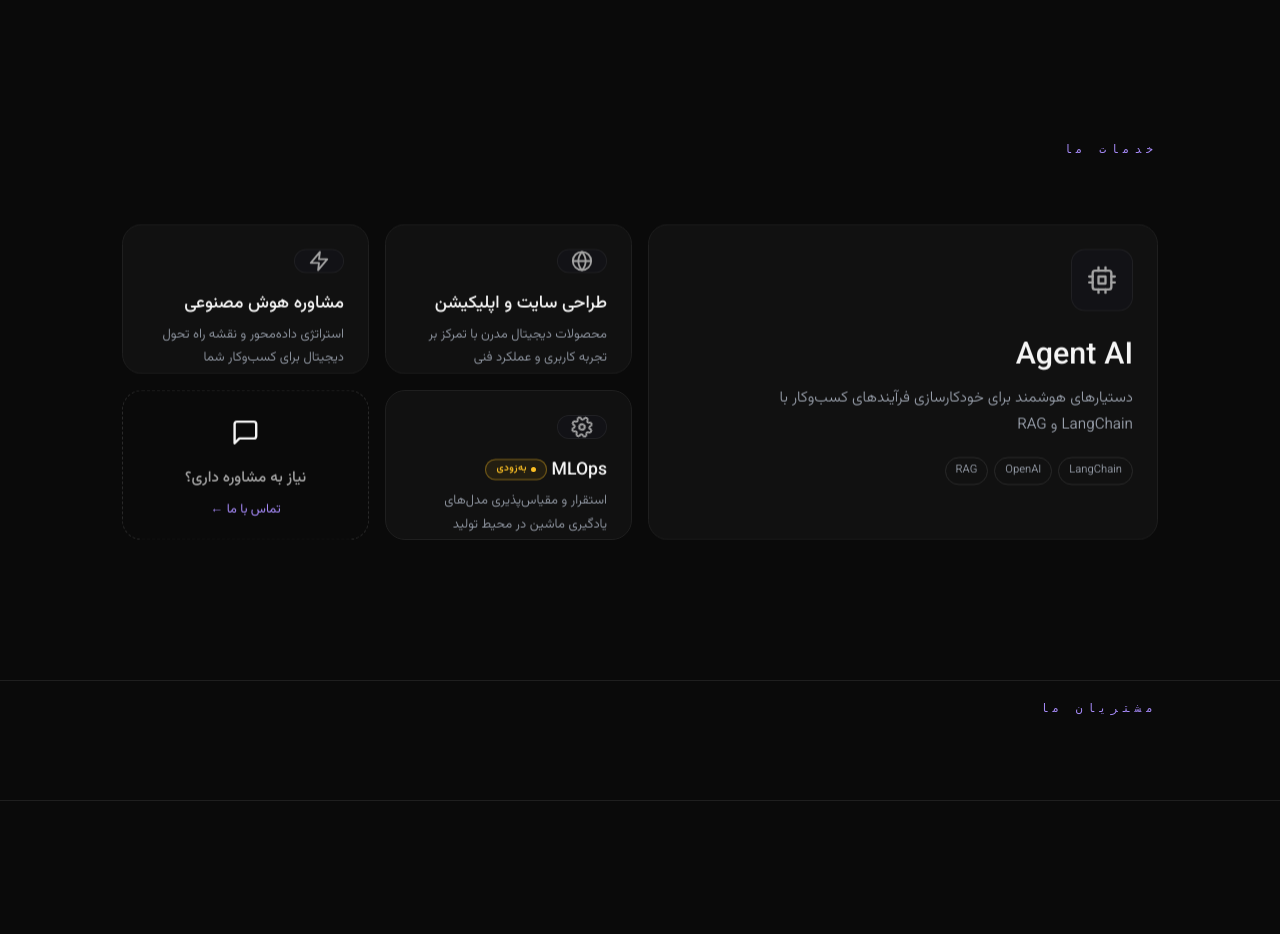
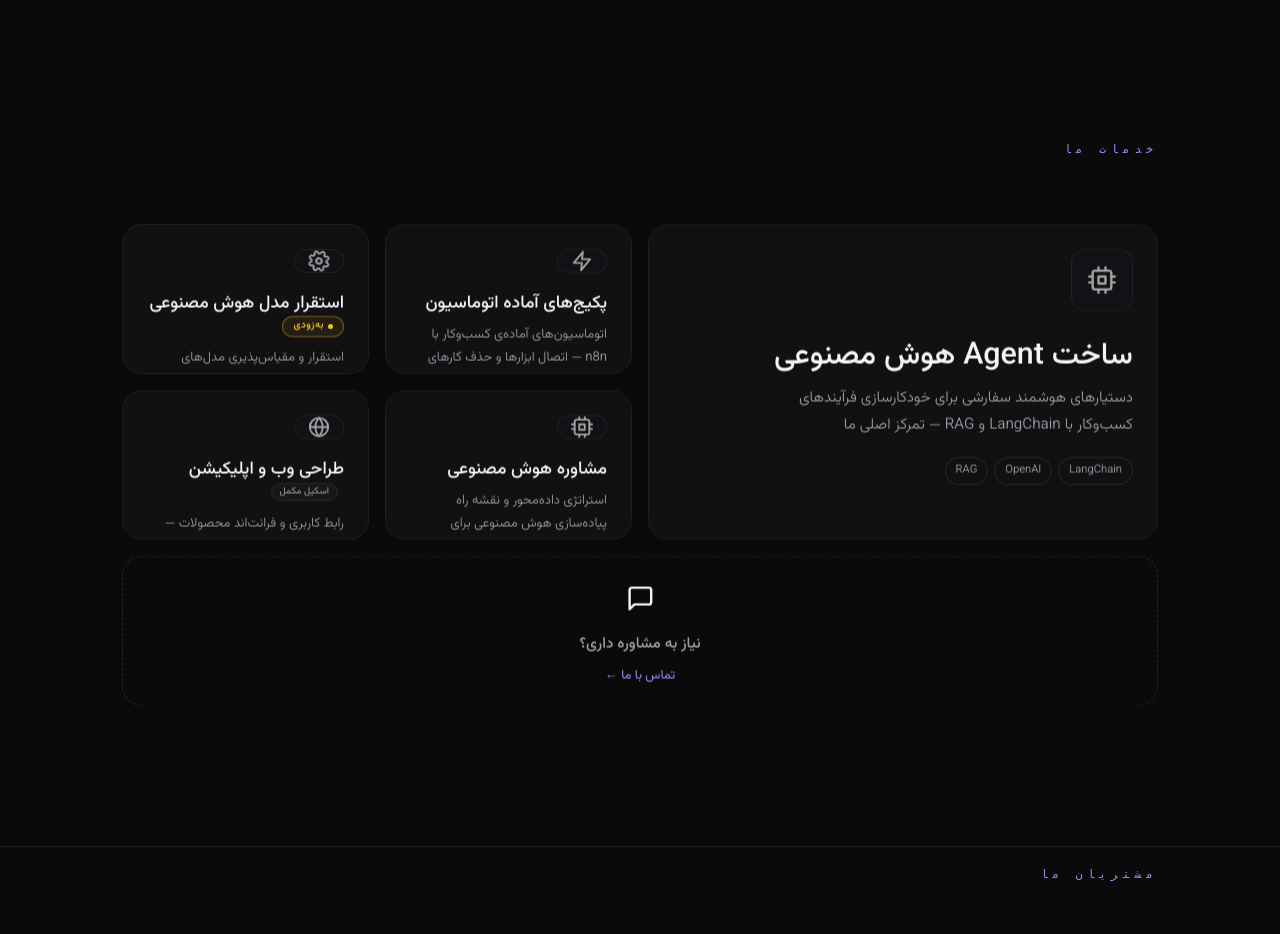
Before and after one commit to amirrezahajiabadi/Nexiify, a Django app: page / in a window 1280 px wide. Shown: the part 1309-2243 px from the top of the page. Run offline with Django 5.2, Linux system fonts and the light colour scheme; data comes from the database, SQL or seed files in the repository; data that the repository does not hold is empty.

Commit message:
Refocus site on AI agents, automation packages and model deployment
Make Agent AI the primary offering, add ready n8n automation packages as
the second focus, and present model deployment as coming soon. Web/app
design is demoted to a supporting skill shown with a subtle badge. Update
homepage bento, services page, contact request types, project filters and
seed data accordingly.

```diff
--- a/Nexify/apps/contact/tests.py
+++ b/Nexify/apps/contact/tests.py
@@ -135,7 +135,7 @@ def test_get_renders_form_and_context(client):
     assert isinstance(response.context["form"], ContactForm)
     # فقط FAQ های منتشرشده
     assert len(response.context["faqs"]) == 1
-    # ۷ گزینه‌ی نوع درخواست
+    # همه‌ی گزینه‌های نوع درخواست
     assert len(response.context["options"]) == len(ContactMessage.REQUEST_TYPES)
     # CSRF توکن در فرم
     assert b"csrfmiddlewaretoken" in response.content
@@ -299,7 +299,7 @@ def test_contact_message_str_and_ordering():
     )
     # مرتب‌سازی نزولی بر اساس تاریخ ایجاد
     assert list(ContactMessage.objects.all()) == [second, first]
-    assert str(first) == "علی محمدی — طراحی سایت"
+    assert str(first) == "علی محمدی — طراحی وب"
 
 
 @pytest.mark.django_db
--- a/Nexify/apps/contact/views.py
+++ b/Nexify/apps/contact/views.py
@@ -14,11 +14,12 @@ logger = logging.getLogger(__name__)
 
 # آیکون‌های نمایشی هر نوع درخواست (فقط UI) — کلیدهای نگاشت به SVG در apps/core/icons.py
 REQUEST_TYPE_ICONS = {
+    "agent-ai": "🤖",
+    "automation": "⚡",
+    "mlops": "⚙️",
     "consulting": "🧠",
     "web-design": "🌐",
     "app-development": "📱",
-    "agent-ai": "🤖",
-    "mlops": "⚙️",
     "education": "📚",
     "other": "💡",
 }
--- a/Nexify/static/css/index.css
+++ b/Nexify/static/css/index.css
@@ -175,14 +175,46 @@
     color: #1c1917;
     box-shadow: 0 0 0 1px rgba(251, 191, 36, 0.3), 0 8px 24px rgba(251, 191, 36, 0.3);
 }
-/* هویت رنگی هر سرویس — گرادیان hover آیکون متمایز (پیش‌فرض بنفش برای مشاوره AI) */
+/* هویت رنگی هر سرویس — گرادیان hover آیکون متمایز */
 .service-card-green:hover .service-card-icon {
     background: linear-gradient(135deg, #10b981, #059669);
     box-shadow: 0 0 0 1px rgba(16, 185, 129, 0.3), 0 8px 24px rgba(16, 185, 129, 0.35);
 }
+/* اتوماسیون — فیروزه‌ای (n8n) */
+.service-card-cyan:hover .service-card-icon {
+    background: linear-gradient(135deg, #06b6d4, #0891b2);
+    box-shadow: 0 0 0 1px rgba(6, 182, 212, 0.3), 0 8px 24px rgba(6, 182, 212, 0.35);
+}
+.service-card-cyan:hover { border-color: rgba(6, 182, 212, 0.5); }
+.service-card-cyan:hover .service-card-title { color: #22d3ee; }
+.service-card-cyan:hover .service-card-arrow { color: #22d3ee; }
+.service-card-cyan:hover .service-card-tag { border-color: rgba(6, 182, 212, 0.35); background: rgba(6, 182, 212, 0.06); }
+.service-card-cyan::after { background: linear-gradient(90deg, #06b6d4, #22d3ee); }
+.service-card-cyan::before { background: radial-gradient(320px circle at var(--mx, 50%) var(--my, 50%), rgba(6, 182, 212, 0.16) 0%, transparent 65%); }
+/* مشاوره — بنفش صریح */
+.service-card-purple:hover .service-card-icon {
+    background: linear-gradient(135deg, #8b5cf6, #6d28d9);
+    box-shadow: 0 0 0 1px rgba(139, 92, 246, 0.3), 0 8px 24px rgba(124, 58, 237, 0.35);
+}
+.service-card-purple:hover .service-card-title { color: #a78bfa; }
+.service-card-purple:hover .service-card-arrow { color: #a78bfa; }
 .service-card-blue:hover .service-card-icon {
     background: linear-gradient(135deg, #3b82f6, #2563eb);
     box-shadow: 0 0 0 1px rgba(59, 130, 246, 0.3), 0 8px 24px rgba(59, 130, 246, 0.35);
+}
+/* اسکیل مکمل (طراحی وب/اپ) — بج ظریف خاکستری */
+.side-skill-badge {
+    display: inline-block;
+    vertical-align: middle;
+    margin-inline-start: 6px;
+    padding: 2px 8px;
+    border: 1px solid var(--border-light);
+    border-radius: 50px;
+    font-size: 0.6rem;
+    font-weight: 400;
+    color: var(--text-muted);
+    background: rgba(128, 128, 128, 0.06);
+    white-space: nowrap;
 }
 
 .service-card-title { font-size: 1.1rem; font-weight: 500; margin-bottom: 8px; transition: color 0.3s ease; }
@@ -195,8 +227,8 @@
 .service-card-arrow { position: absolute; top: 24px; left: 24px; font-size: 1.1rem; color: var(--text-muted); opacity: 0; transform: translateX(8px); transition: opacity 0.35s ease, transform 0.35s ease, color 0.3s ease; z-index: 1; }
 .service-card:hover .service-card-arrow { opacity: 1; transform: translateX(0); color: var(--accent-light); }
 
-/* کارت CTA (دعوت به تماس) */
-.service-card-cta { background: transparent; border: 1px dashed var(--border-light); justify-content: center; align-items: center; cursor: pointer; }
+/* کارت CTA (دعوت به تماس) — تمام‌عرض در پایین بنتو */
+.service-card-cta { grid-column: 1 / -1; min-height: 96px; background: transparent; border: 1px dashed var(--border-light); justify-content: center; align-items: center; cursor: pointer; }
 .service-card-cta::before { display: none; }
 .service-card-cta:hover { border-color: var(--accent); border-style: solid; background: rgba(124, 58, 237, 0.03); transform: translateY(-4px); }
 .service-card-cta-inner { display: flex; flex-direction: column; align-items: center; text-align: center; gap: 10px; position: relative; z-index: 1; }
--- a/Nexify/templates/index.html
+++ b/Nexify/templates/index.html
@@ -3,7 +3,7 @@
 {% load core_extras %}
 
 {% block title %}Nexify | AI Solutions{% endblock %}
-{% block meta %}<meta name="description" content="Nexify - طراحی سایت، Agent AI، مشاوره هوش مصنوعی و MLOps">{% endblock %}
+{% block meta %}<meta name="description" content="Nexify - ساخت Agent هوش مصنوعی، پکیج‌های آماده اتوماسیون (n8n) و استقرار مدل‌ها">{% endblock %}
 {% block extra_css %}<link rel="stylesheet" href="{% static 'css/index.css' %}">{% endblock %}
 
 {% block content %}
@@ -47,37 +47,46 @@
         <a href="{% url 'core:services' %}" class="service-card service-card-feature service-card-green reveal">
             <span class="service-card-icon" aria-hidden="true"><svg viewBox="0 0 24 24" fill="none" stroke="currentColor" stroke-width="2" stroke-linecap="round" stroke-linejoin="round"><rect x="4" y="4" width="16" height="16" rx="2"></rect><rect x="9" y="9" width="6" height="6"></rect><line x1="9" y1="1" x2="9" y2="4"></line><line x1="15" y1="1" x2="15" y2="4"></line><line x1="9" y1="20" x2="9" y2="23"></line><line x1="15" y1="20" x2="15" y2="23"></line><line x1="20" y1="9" x2="23" y2="9"></line><line x1="20" y1="14" x2="23" y2="14"></line><line x1="1" y1="9" x2="4" y2="9"></line><line x1="1" y1="14" x2="4" y2="14"></line></svg></span>
             <div class="service-card-body">
-                <h3 class="service-card-title">Agent AI</h3>
-                <p class="service-card-desc">دستیارهای هوشمند برای خودکارسازی فرآیندهای کسب‌وکار با LangChain و RAG</p>
+                <h3 class="service-card-title">ساخت Agent هوش مصنوعی</h3>
+                <p class="service-card-desc">دستیارهای هوشمند سفارشی برای خودکارسازی فرآیندهای کسب‌وکار با LangChain و RAG — تمرکز اصلی ما</p>
                 <div class="service-card-tags"><span class="service-card-tag">LangChain</span><span class="service-card-tag">OpenAI</span><span class="service-card-tag">RAG</span></div>
             </div>
             <span class="service-card-arrow" aria-hidden="true">←</span>
         </a>
-        <a href="{% url 'core:services' %}" class="service-card service-card-blue reveal reveal-delay-1">
-            <span class="service-card-icon" aria-hidden="true"><svg viewBox="0 0 24 24" fill="none" stroke="currentColor" stroke-width="2" stroke-linecap="round" stroke-linejoin="round"><circle cx="12" cy="12" r="10"></circle><line x1="2" y1="12" x2="22" y2="12"></line><path d="M12 2a15.3 15.3 0 0 1 4 10 15.3 15.3 0 0 1-4 10 15.3 15.3 0 0 1-4-10 15.3 15.3 0 0 1 4-10z"></path></svg></span>
+        <a href="{% url 'core:services' %}" class="service-card service-card-cyan reveal reveal-delay-1">
+            <span class="service-card-icon" aria-hidden="true"><svg viewBox="0 0 24 24" fill="none" stroke="currentColor" stroke-width="2" stroke-linecap="round" stroke-linejoin="round"><polyline points="13 2 3 14 12 14 11 22 21 10 12 10 13 2"></polyline></svg></span>
             <div class="service-card-body">
-                <h3 class="service-card-title">طراحی سایت و اپلیکیشن</h3>
-                <p class="service-card-desc">محصولات دیجیتال مدرن با تمرکز بر تجربه کاربری و عملکرد فنی</p>
+                <h3 class="service-card-title">پکیج‌های آماده اتوماسیون</h3>
+                <p class="service-card-desc">اتوماسیون‌های آماده‌ی کسب‌وکار با n8n — اتصال ابزارها و حذف کارهای تکراری</p>
+                <div class="service-card-tags"><span class="service-card-tag">n8n</span><span class="service-card-tag">Webhooks</span><span class="service-card-tag">API</span></div>
             </div>
             <span class="service-card-arrow" aria-hidden="true">←</span>
         </a>
-        <a href="{% url 'core:services' %}" class="service-card reveal reveal-delay-2">
-            <span class="service-card-icon" aria-hidden="true"><svg viewBox="0 0 24 24" fill="none" stroke="currentColor" stroke-width="2" stroke-linecap="round" stroke-linejoin="round"><polygon points="13 2 3 14 12 14 11 22 21 10 12 10 13 2"></polygon></svg></span>
-            <div class="service-card-body">
-                <h3 class="service-card-title">مشاوره هوش مصنوعی</h3>
-                <p class="service-card-desc">استراتژی داده‌محور و نقشه راه تحول دیجیتال برای کسب‌وکار شما</p>
-            </div>
-            <span class="service-card-arrow" aria-hidden="true">←</span>
-        </a>
-        <a href="{% url 'core:services' %}" class="service-card service-card-soon reveal reveal-delay-3">
+        <a href="{% url 'core:services' %}" class="service-card service-card-soon reveal reveal-delay-2">
             <span class="service-card-icon" aria-hidden="true"><svg class="service-card-icon-gear" viewBox="0 0 24 24" fill="none" stroke="currentColor" stroke-width="2" stroke-linecap="round" stroke-linejoin="round"><circle cx="12" cy="12" r="3"></circle><path d="M19.4 15a1.65 1.65 0 0 0 .33 1.82l.06.06a2 2 0 0 1 0 2.83 2 2 0 0 1-2.83 0l-.06-.06a1.65 1.65 0 0 0-1.82-.33 1.65 1.65 0 0 0-1 1.51V21a2 2 0 0 1-2 2 2 2 0 0 1-2-2v-.09A1.65 1.65 0 0 0 9 19.4a1.65 1.65 0 0 0-1.82.33l-.06.06a2 2 0 0 1-2.83 0 2 2 0 0 1 0-2.83l.06-.06a1.65 1.65 0 0 0 .33-1.82 1.65 1.65 0 0 0-1.51-1H3a2 2 0 0 1-2-2 2 2 0 0 1 2-2h.09A1.65 1.65 0 0 0 4.6 9a1.65 1.65 0 0 0-.33-1.82l-.06-.06a2 2 0 0 1 0-2.83 2 2 0 0 1 2.83 0l.06.06a1.65 1.65 0 0 0 1.82.33H9a1.65 1.65 0 0 0 1-1.51V3a2 2 0 0 1 2-2 2 2 0 0 1 2 2v.09a1.65 1.65 0 0 0 1 1.51 1.65 1.65 0 0 0 1.82-.33l.06-.06a2 2 0 0 1 2.83 0 2 2 0 0 1 0 2.83l-.06.06a1.65 1.65 0 0 0-.33 1.82V9a1.65 1.65 0 0 0 1.51 1H21a2 2 0 0 1 2 2 2 2 0 0 1-2 2h-.09a1.65 1.65 0 0 0-1.51 1z"></path></svg></span>
             <div class="service-card-body">
-                <h3 class="service-card-title">MLOps <span class="coming-soon-badge">به‌زودی</span></h3>
+                <h3 class="service-card-title">استقرار مدل هوش مصنوعی <span class="coming-soon-badge">به‌زودی</span></h3>
                 <p class="service-card-desc">استقرار و مقیاس‌پذیری مدل‌های یادگیری ماشین در محیط تولید</p>
             </div>
             <span class="service-card-arrow" aria-hidden="true">←</span>
         </a>
-        <a href="{% url 'contact:index' %}" class="service-card service-card-cta reveal reveal-delay-4">
+        <a href="{% url 'core:services' %}" class="service-card service-card-purple reveal reveal-delay-3">
+            <span class="service-card-icon" aria-hidden="true"><svg viewBox="0 0 24 24" fill="none" stroke="currentColor" stroke-width="2" stroke-linecap="round" stroke-linejoin="round"><rect x="4" y="4" width="16" height="16" rx="2"></rect><rect x="9" y="9" width="6" height="6"></rect><line x1="9" y1="1" x2="9" y2="4"></line><line x1="15" y1="1" x2="15" y2="4"></line><line x1="9" y1="20" x2="9" y2="23"></line><line x1="15" y1="20" x2="15" y2="23"></line><line x1="20" y1="9" x2="23" y2="9"></line><line x1="20" y1="14" x2="23" y2="14"></line><line x1="1" y1="9" x2="4" y2="9"></line><line x1="1" y1="14" x2="4" y2="14"></line></svg></span>
+            <div class="service-card-body">
+                <h3 class="service-card-title">مشاوره هوش مصنوعی</h3>
+                <p class="service-card-desc">استراتژی داده‌محور و نقشه راه پیاده‌سازی هوش مصنوعی برای کسب‌وکار شما</p>
+            </div>
+            <span class="service-card-arrow" aria-hidden="true">←</span>
+        </a>
+        <a href="{% url 'core:services' %}" class="service-card service-card-blue reveal reveal-delay-4">
+            <span class="service-card-icon" aria-hidden="true"><svg viewBox="0 0 24 24" fill="none" stroke="currentColor" stroke-width="2" stroke-linecap="round" stroke-linejoin="round"><circle cx="12" cy="12" r="10"></circle><line x1="2" y1="12" x2="22" y2="12"></line><path d="M12 2a15.3 15.3 0 0 1 4 10 15.3 15.3 0 0 1-4 10 15.3 15.3 0 0 1-4-10 15.3 15.3 0 0 1 4-10z"></path></svg></span>
+            <div class="service-card-body">
+                <h3 class="service-card-title">طراحی وب و اپلیکیشن <span class="side-skill-badge">اسکیل مکمل</span></h3>
+                <p class="service-card-desc">رابط کاربری و فرانت‌اند محصولات — به‌عنوان بخشی از پروژه‌های Agent و اتوماسیون</p>
+            </div>
+            <span class="service-card-arrow" aria-hidden="true">←</span>
+        </a>
+        <a href="{% url 'contact:index' %}" class="service-card service-card-cta reveal reveal-delay-5">
             <div class="service-card-cta-inner">
                 <span class="service-card-cta-icon">{{ "💬"|icon_svg }}</span>
                 <span class="service-card-cta-text">نیاز به مشاوره داری؟</span>
```
Also changed, not shown: Nexify/AI-CONTEXT.md (+4 -4 lines), Nexify/apps/contact/models.py (+5 -4 lines), Nexify/apps/core/management/commands/seed_demo.py (+16 -1 lines), Nexify/static/css/services.css (+14 -0 lines), Nexify/templates/projects.html (+4 -3 lines), Nexify/templates/services.html (+8 -7 lines).
